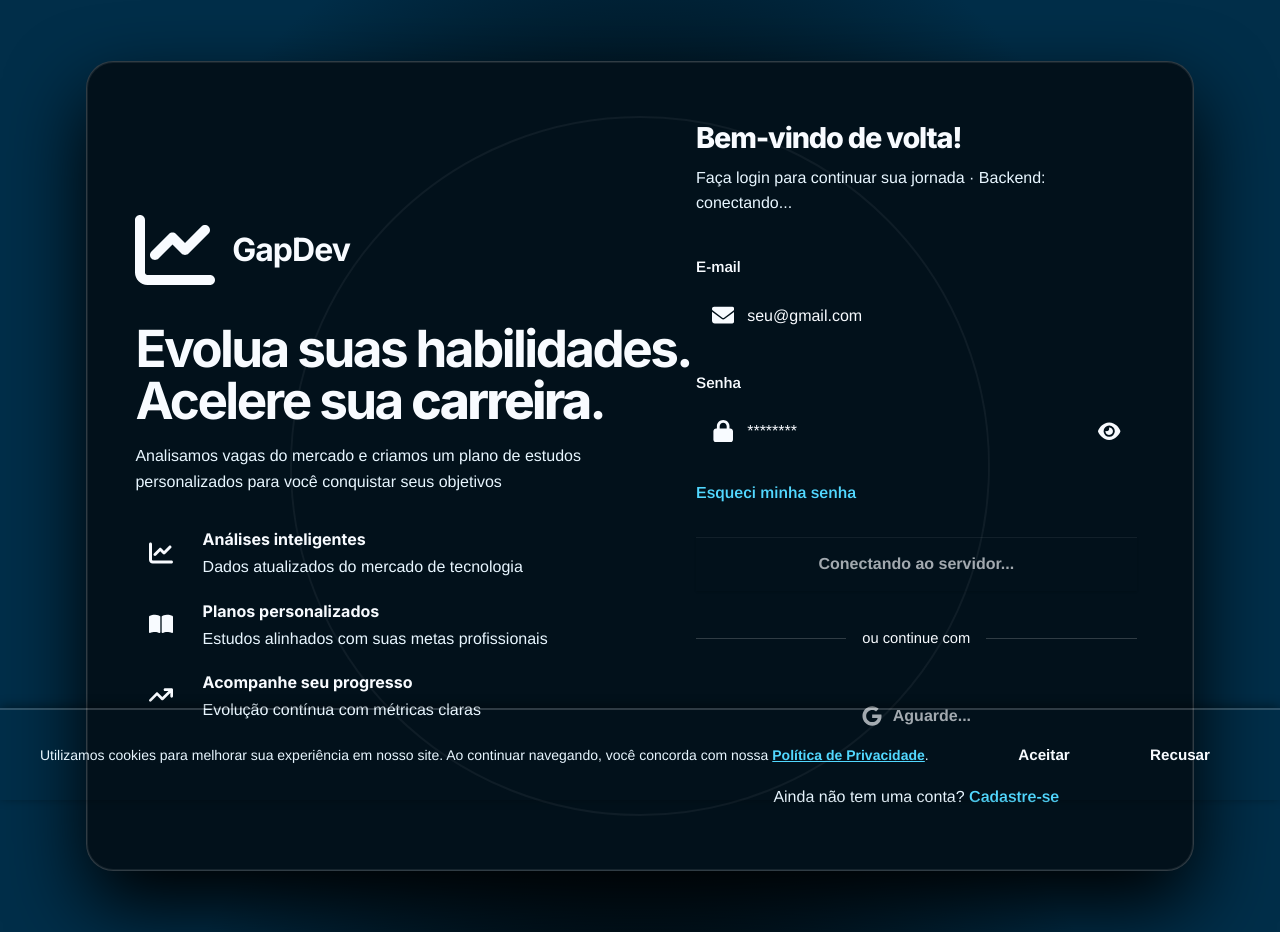
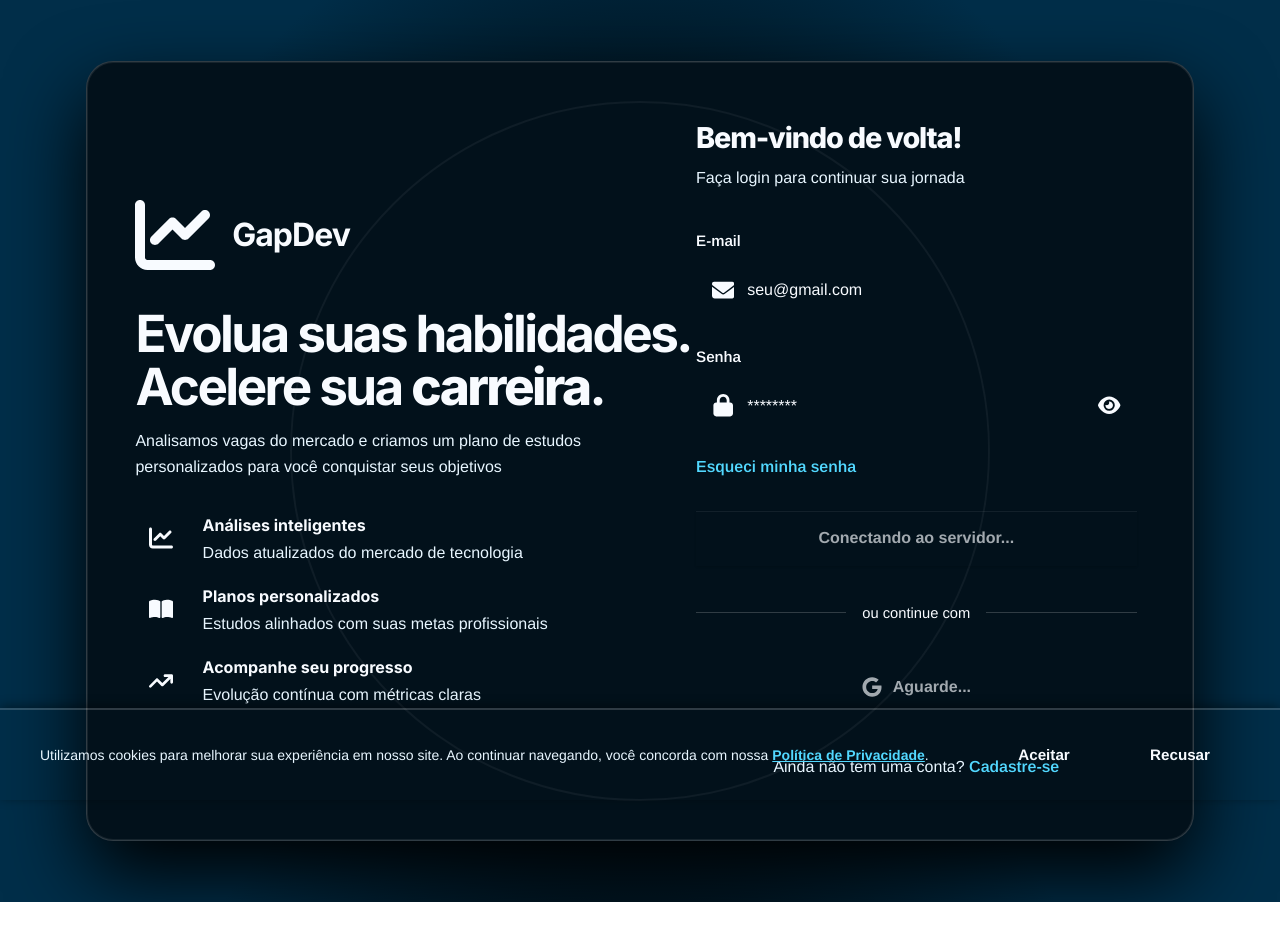
Before and after one commit to dev-mateus/gapdev, a React (Vite) app in the folder frontend/: page / in a window 1280 px wide. After the commit the page ends 902 px from the top, so only its background shows below. Built offline with nearby package versions, Linux system fonts and the light colour scheme; no server answers.

Commit message:
fix: arrumar o botao de login com o google

```diff
--- a/frontend/src/app/login/login.module.css
+++ b/frontend/src/app/login/login.module.css
@@ -262,6 +262,7 @@
 
 .googleButton {
   margin-top: 0.25rem;
+  width: 100%;
 }
 
 /* ==========================
--- a/frontend/src/app/login/page.tsx
+++ b/frontend/src/app/login/page.tsx
@@ -6,15 +6,13 @@
   FaEnvelope,
   FaEye,
   FaEyeSlash,
-  FaGoogle,
   FaLock,
 } from 'react-icons/fa6'
-
-import { GoogleLogin } from '@react-oauth/google'
 
 import { Link, useNavigate } from 'react-router-dom'
 
 import Button from '../../components/Button/Button'
+import GoogleButton from '../../components/GoogleButton/GoogleButton'
 import Input from '../../components/Input/Input'
 import { apiPost } from '../../services/api'
 import { validateEmail, validatePassword } from '../../utils/validators'
@@ -204,8 +202,6 @@
               <h2 className={styles.formTitle}>Bem-vindo de volta!</h2>
               <p className={styles.formSubtitle}>
                 Faça login para continuar sua jornada
-                {' · '}
-                Backend: {isBackendConnected ? 'conectado' : 'conectando...'}
               </p>
             </header>
 
@@ -252,7 +248,6 @@
                 </p>
               ) : null}
 
-              {/* ↓ MUDANÇA: disabled enquanto backend não conectou ou está submetendo */}
               <Button
                 type="submit"
                 variant="primary"
@@ -272,25 +267,16 @@
                 <span />
               </div>
 
-              {isBackendConnected ? (
-                <GoogleLogin
+              <GoogleButton
                 onSuccess={handleGoogleSuccess}
                 onError={() => {
                   setFormMessageType('error')
                   setFormMessage('Erro ao autenticar com Google.')
                 }}
-                />
-              ) : (
-                <Button
-                  type="button"
-                  variant="secondary"
-                  icon={<FaGoogle />}
-                  className={styles.googleButton}
-                  disabled
+                disabled={!isBackendConnected}
               >
-                  Aguarde...
-                </Button>
-              )}
+                {isBackendConnected ? 'Entrar com Google' : 'Aguarde...'}
+              </GoogleButton>
 
               <p className={styles.footerText}>
                 Ainda não tem uma conta? <Link to="/cadastro">Cadastre-se</Link>
--- /dev/null
+++ b/frontend/src/components/GoogleButton/GoogleButton.module.css
@@ -0,0 +1,30 @@
+/* O wrapper define a área clicável. O botão visível dita o tamanho;
+   o overlay do Google é posicionado por cima dele. */
+.wrapper {
+  position: relative;
+  width: 100%;
+}
+
+.visibleButton {
+  width: 100%;
+}
+
+/* Botão real do Google: sobreposto e invisível.
+   opacity 0 esconde o visual branco, mas o elemento continua clicável. */
+.googleOverlay {
+  position: absolute;
+  inset: 0;
+  z-index: 2;
+  opacity: 0;
+  overflow: hidden;
+  cursor: pointer;
+}
+
+/* Faz o container e o iframe internos do Google preencherem toda a área
+   do botão visível, garantindo que qualquer clique seja capturado. */
+.googleOverlay > div,
+.googleOverlay iframe {
+  width: 100% !important;
+  height: 100% !important;
+  min-width: 100% !important;
+}
--- /dev/null
+++ b/frontend/src/components/GoogleButton/GoogleButton.tsx
@@ -0,0 +1,65 @@
+import { FaGoogle } from 'react-icons/fa6'
+import { GoogleLogin } from '@react-oauth/google'
+
+import Button from '../Button/Button'
+import styles from './GoogleButton.module.css'
+
+type GoogleButtonProps = {
+  /** Chamado quando o Google retorna o credential (ID token) com sucesso. */
+  onSuccess: (credentialResponse: { credential?: string }) => void
+  /** Chamado quando a autenticação do Google falha. */
+  onError?: () => void
+  /** Texto exibido no botão visível. */
+  children?: React.ReactNode
+  /** Desabilita o botão (ex.: enquanto o backend não conectou). */
+  disabled?: boolean
+}
+
+/**
+ * Botão de login com o Google que mantém o visual do tema da aplicação.
+ *
+ * Tecnicamente: o componente <GoogleLogin> da lib @react-oauth/google é um
+ * iframe que não pode ser estilizado livremente, mas é ele quem retorna o
+ * ID token (credential) que o backend valida via id_token.verify_oauth2_token.
+ *
+ * Para ter o visual do tema E a segurança do ID token, renderizamos o botão
+ * real do Google invisível (opacity 0) sobreposto ao nosso <Button> estilizado.
+ * O clique do usuário cai no botão real do Google por baixo do cursor.
+ */
+function GoogleButton({ onSuccess, onError, children = 'Entrar com Google', disabled }: GoogleButtonProps) {
+  // Quando desabilitado, mostramos só o botão visual, sem o do Google.
+  if (disabled) {
+    return (
+      <Button
+        type="button"
+        variant="secondary"
+        icon={<FaGoogle />}
+        className={styles.visibleButton}
+        disabled
+      >
+        {children}
+      </Button>
+    )
+  }
+
+  return (
+    <div className={styles.wrapper}>
+      {/* Botão real do Google: invisível, sobreposto, captura o clique. */}
+      <div className={styles.googleOverlay} aria-hidden="true">
+        <GoogleLogin onSuccess={onSuccess} onError={onError} width="320" />
+      </div>
+
+      {/* Botão visível com o estilo do tema (apenas visual). */}
+      <Button
+        type="button"
+        variant="secondary"
+        icon={<FaGoogle />}
+        className={styles.visibleButton}
+      >
+        {children}
+      </Button>
+    </div>
+  )
+}
+
+export default GoogleButton
```
Lines whose indentation alone changed are shown as unchanged.
